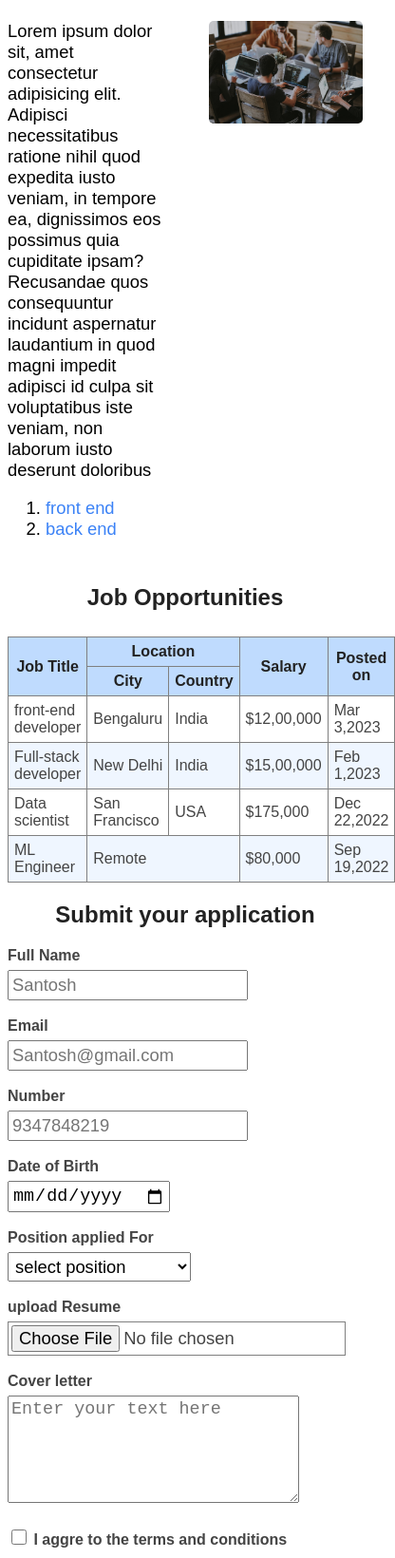
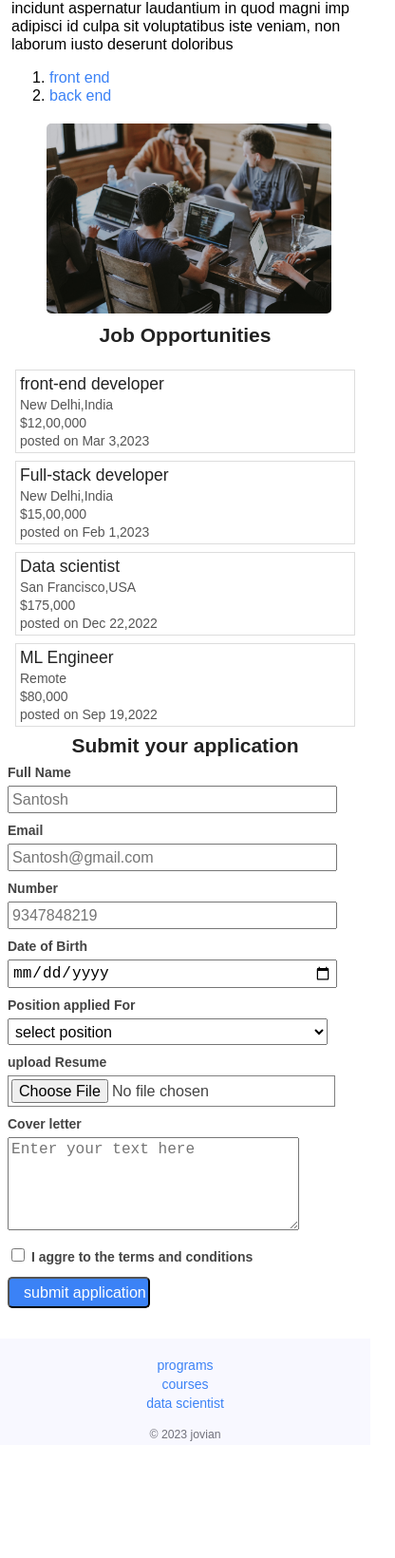
Before and after one commit to Subrahmanyam-lakkimsetti/responsive-design, a plain HTML site: page src/index.html in a window 390 px wide. Shown: the part 360-2000 px from the top of the page at 95% size, 416 px wide, since content can reach past the window. After the commit the page ends 1881 px from the top, so only its background shows below. Drawn offline with Linux system fonts and the light colour scheme.

Commit message:
updated responsive design

```diff
--- a/src/index.html
+++ b/src/index.html
@@ -21,19 +21,20 @@
 
 <body>
     <div id="navbar">
-        <img src="nav.png" height="30px">
+        <img src="favicon.png" id="nav">
+        <img src="nav.png" height="30px" id="nav-image">
     </div>
-    <img src="banner2.jpg" alt="banner" height="240" id="banner">
+    <img src="banner2.jpg" alt="banner"  id="banner">
     <h1>
         welcome to Jovian
     </h1>
     <div id="about">
         <div id="description">
             <p style="margin-top:0">Lorem ipsum dolor sit, amet consectetur adipisicing elit. Adipisci necessitatibus
-                ratione nihil quod expedita iusto veniam,
-                in tempore ea, dignissimos eos possimus quia cupiditate ipsam? Recusandae quos consequuntur incidunt
+                ratione nihil quod iusto veniam,
+                in tempore ea, dignissimos eos possimus cupiditate ipsam? Recusandae quos consequuntur incidunt
                 aspernatur
-                laudantium in quod magni impedit adipisci id culpa sit voluptatibus iste veniam, non laborum iusto
+                laudantium in quod magni imp adipisci id culpa sit voluptatibus iste veniam, non laborum iusto
                 deserunt doloribus</p>
             <p>
             <ol>
@@ -47,11 +48,39 @@
             </p>
         </div>
         <div id="team">
-            <img id="team-image" src="team.jpg" alt="team pic">
+            <img id="team-image" height="100" src="team.jpg" alt="team pic">
         </div>
     </div>
-    <h2 style="text-align: center;">Job Opportunities</h2>
+    <h2>Job Opportunities</h2>
     <div id="jobs">
+        <div id="jobs-list">
+            <div class="job-list">
+                <div class="job-title">front-end developer</div>
+                <div class="job-details">New Delhi,India</div>
+                <div class="job-details">$12,00,000</div>
+                <div class="job-details">posted on Mar 3,2023</div>
+            </div>
+            <div class="job-list">
+                <div class="job-title">Full-stack developer</div>
+                <div class="job-details">New Delhi,India</div>
+                <div class="job-details">$15,00,000</div>
+                <div class="job-details">posted on Feb 1,2023</div>
+            </div>
+            <div class="job-list">
+                <div class="job-title">Data scientist</div>
+                <div class="job-details">San Francisco,USA</div>
+                <div class="job-details">$175,000</div>
+                <div class="job-details">posted on Dec 22,2022</div>
+            </div>
+            <div class="job-list">
+                <div class="job-title">ML Engineer</div>
+                <div class="job-details">Remote</div>
+                <div class="job-details">$80,000</div>
+                <div class="job-details">posted on Sep 19,2022</div>
+            </div>
+
+        </div>
+
                 <table id="table">
                     <tr class="table-header">
                         <th rowspan="2">Job Title</th>
--- a/src/styles.css
+++ b/src/styles.css
@@ -1,5 +1,7 @@
+/* base styles */
+/* Mobile */
 html{
-    font-size: 16px;
+    font-size: 14px;
 }
 body{
     margin:0;
@@ -8,18 +10,214 @@ body{
     font-size: 1rem;
     color:#444444;
 }
-#navbar{
-    padding:8px;
-    margin:0;
-}
+
+
 h1,h2,h3,h4,h5,h6{
     font-family: sans-serif;
     font-weight:600;
     color:#222222;
     text-align: center;
 }
+
+#navbar{
+    padding:8px;
+}
+
+h1,h2{
+    margin:8px auto;
+}
+
+#nav{
+    height:32px;
+    display:block;
+}
+
+#nav-image{
+    display: none;
+}
+
+#banner {
+    width:100%;
+    object-fit:cover;
+    margin:0;
+    padding-top:0;
+    height:180px;
+}
+
 #about{
     display:flex;
+    flex-direction: column;
+    max-width: 400px;
+    margin:0px auto;
+    padding-left: 8px;
+}
+
+#team{
+    margin: 0 auto;
+}
+
+#team-image{
+    height:200px;
+    border-radius: 5px;
+}
+
+#description{
+    padding:4px;
+    font-size: 1.15rem;
+    color:black;
+}
+
+a{
+    text-decoration: none;
+    color:#3B82F6;
+}
+a:hover{
+    color:#1D4ED8;
+}
+
+#jobs{
+    max-width: 800px;
+    margin:0 auto;
+    padding:8px;
+}
+
+#table{
+    display:none;
+}
+
+.job-list{
+    border:1px solid #dddddd;
+    margin:8px;
+    padding:4px;
+}
+
+.job-title{
+    font-size: 1.25rem;
+    font-weight:500;
+    color:#222222;
+}
+
+.job-details{
+    padding-top: 3px;
+    color:#555555;
+}
+
+#application-form label{
+    font-weight:600;
+}
+#application-form input,select,textarea  {
+    padding:3px;
+    margin-top:6px;
+    margin-bottom: 10px;
+    font-size: 1.15rem;
+    width:90%;
+}
+
+#application-form textarea{
+    width:80%;
+}
+
+#application-form input[type="submit"]{
+    background-color:#3B82F6;
+    color:white;
+    font-weight: 500;
+    border-radius: 5px;
+    width:40%;
+}
+#application-form input[type="checkbox"]{
+    width:14px;
+    height:14px;
+}
+
+#footer{
+    background-color: ghostwhite;
+    text-align: center;
+    margin-top:14px;
+    padding:4px;
+
+}
+#footer-links{
+    list-style: none;
+    padding:0px;
+}
+#footer-links li{
+    display:flex;
+    flex-direction:column;
+    padding:2px 32px;
+
+}
+.copy-right{
+    color:#71717A;
+    font-size: 0.875rem;;
+}
+
+@media screen and (min-width: 576px){
+    /* tab-screen */
+    html{
+        font-size: 16px;
+    }
+
+    #nav{
+        height:32px;
+        display:none;
+    }
+
+    #nav-image{
+        display:block;
+    }
+
+    #banner{
+        height:200px;
+    }
+
+
+    #about{
+        display:flex;
+        flex-direction: column;
+        max-width: 550px;
+        margin:0px auto;
+        padding:4px;
+        padding-left: 8px;
+    }
+
+    #team{
+        margin: 0 auto;
+    }
+
+    #team-image{
+        height:250px;
+        border-radius: 5px;
+    }
+
+    #description{
+        font-size: 1.15rem;
+        color:black;
+    }
+
+    #application-form input[type="submit"]{
+        margin-top:14px;
+    }
+
+    #footer-links li{
+            display:inline;
+            padding:0px 32px;
+    }
+
+}
+
+@media screen and (min-width: 768px){
+    /* laptop-screen*/
+    html{
+        font-size: 18px;
+    }
+
+    #banner{
+        height:280px;
+    }
+
+    #about{
+        display:flex;
+        flex-direction: row;
         max-width: 800px;
         margin:0px auto;
         padding:8px;
@@ -36,26 +234,18 @@ h1,h2,h3,h4,h5,h6{
     #team-image{
         border-radius: 5px;
         width:100%;
-}
-h1{
-    text-align: center;
-}
-#banner {
-    width:100%;
-    object-fit:cover;
-    margin:0;
-    padding-top:0;
+        height:240px;
     }
 
-#jobs{
-    max-width: 800px;
-    margin:0 auto;
-    padding:8px;
+    #jobs-list{
+        display:none;
     }
+
     #table{
         width:100%;
         border:1px solid gray;
         border-collapse: collapse;
+        display:table;
     }
     .table-header th{
         border:1px solid gray;
@@ -70,13 +260,7 @@ h1{
     #table tr:nth-child(even){
         background-color:#EFF6FF;
     }
-a{
-    text-decoration: none;
-    color:#3B82F6;
-}
-a:hover{
-    color:#1D4ED8;
-}
+
     #application-form label{
         font-weight:600;
     }
@@ -85,6 +269,7 @@ a:hover{
         margin-top: 6px;
         margin-bottom: 18px;
         font-size: 1.15rem;
+        width:30%;
     }
 
     #application-form textarea{
@@ -96,12 +281,22 @@ a:hover{
         color:white;
         font-weight: 500;
         border-radius: 5px;
+        width:25%;
     }
     #application-form input[type="checkbox"]{
         width:16px;
         height:16px;
+    }
 
 }
+
+/*
+
+
+
+
+
+
 
 #footer{
     background-color: ghostwhite;
@@ -120,3 +315,4 @@ a:hover{
     color:#71717A;
     font-size: 0.875rem;;
 }
+*/
```
Lines whose indentation alone changed are shown as unchanged.
